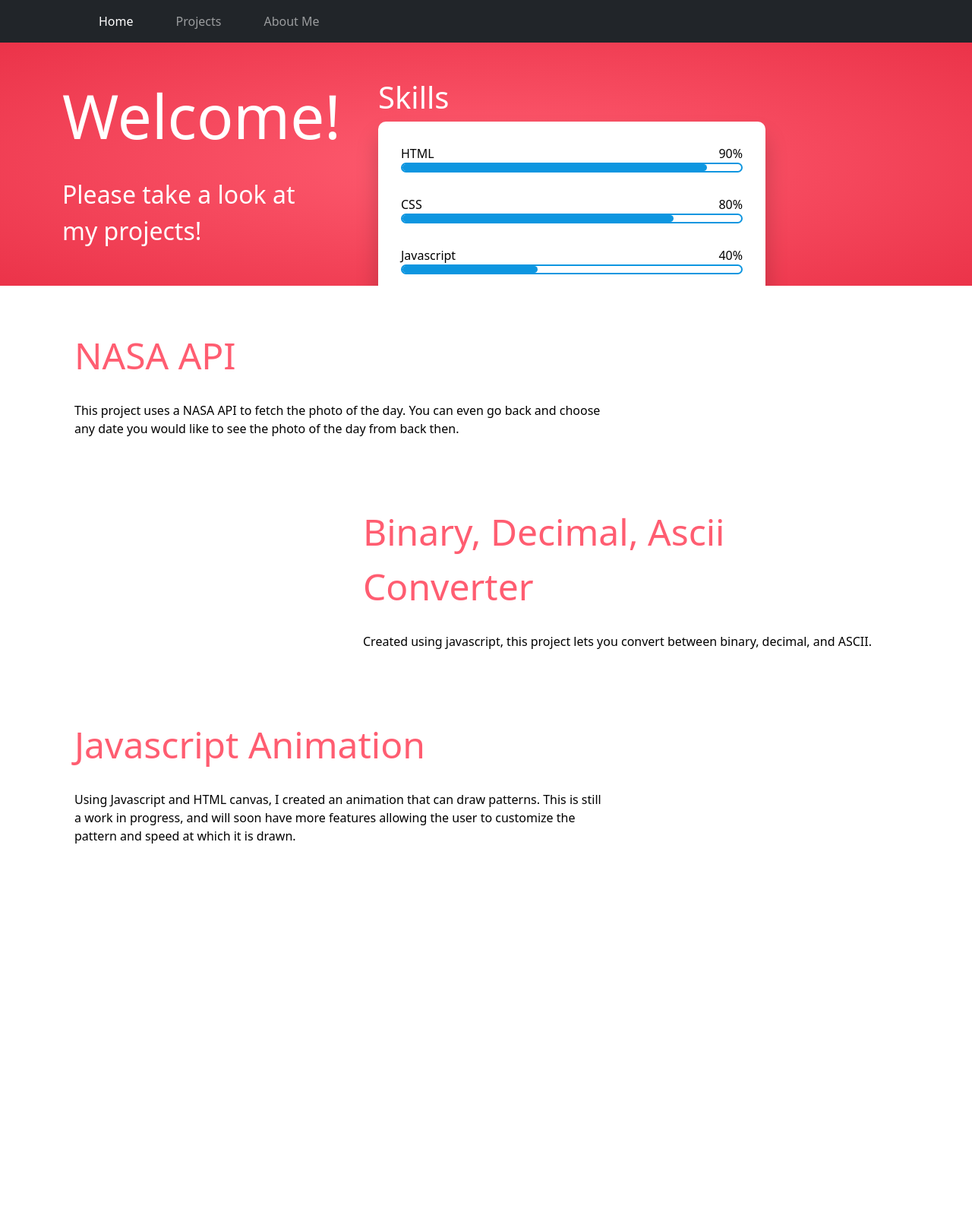
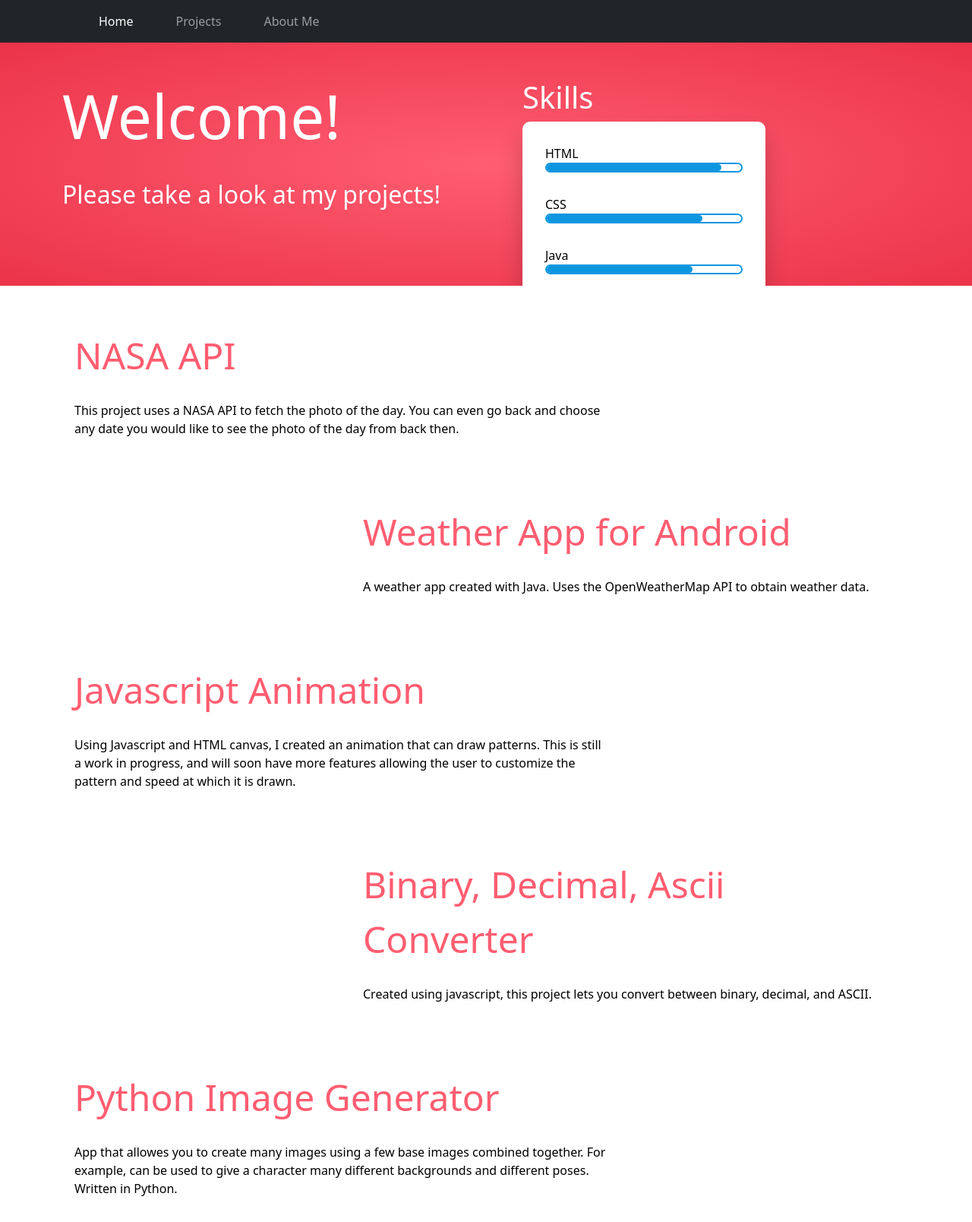
Before and after one commit to paulpetelski/Portfolio-Website, a plain HTML site: page index.html in a window 1280 px wide. Shown: the whole page at 76% size. Before the commit the page ends 1144 px from the top, so only its background shows below. Drawn offline with nearby package versions, Linux system fonts and the light colour scheme.

Commit message:
add project

```diff
--- a/index.html
+++ b/index.html
@@ -28,17 +28,16 @@
             <section class="overflow-hidden pt-5 banner">
                 <div class="container">
                     <div class="row">
-                        <div class="col-4">
+                        <div class="col-6">
                             <h1 class=" display-1">Welcome!</h1>
                             <p class="desc pt-4">Please take a look at my projects!</p>
                         </div>
-                        <div class="col-6 ps-5">
+                        <div class="col-4 ps-5">
                             <h1>Skills</h1>
                                 <div class="box">
                                     <div class="skills">
                                         <div class="details">
                                             <span>HTML</span>
-                                            <span>90%</span>
                                         </div>
                                         <div class="bar">
                                             <div id="html-bar"></div>
@@ -48,7 +47,6 @@
                                     <div class="skills">
                                         <div class="details">
                                             <span>CSS</span>
-                                            <span>80%</span>
                                         </div>
                                         <div class="bar">
                                             <div id="css-bar"></div>
@@ -57,18 +55,7 @@
 
                                     <div class="skills">
                                         <div class="details">
-                                            <span>Javascript</span>
-                                            <span>40%</span>
-                                        </div>
-                                        <div class="bar">
-                                            <div id="javascript-bar"></div>
-                                        </div>
-                                    </div>
-
-                                    <div class="skills">
-                                        <div class="details">
                                             <span>Java</span>
-                                            <span>75%</span>
                                         </div>
                                         <div class="bar">
                                             <div id="java-bar"></div>
@@ -78,10 +65,18 @@
                                     <div class="skills">
                                         <div class="details">
                                             <span>Python</span>
-                                            <span>75%</span>
                                         </div>
                                         <div class="bar">
                                             <div id="python-bar"></div>
+                                        </div>
+                                    </div>
+
+                                    <div class="skills">
+                                        <div class="details">
+                                            <span>Javascript</span>
+                                        </div>
+                                        <div class="bar">
+                                            <div id="javascript-bar"></div>
                                         </div>
                                     </div>
                                 </div>
@@ -103,8 +98,8 @@
             </div>
             <div class="row justify-content-end mt-5">
                 <div class="col-lg-8 borderAround">
-                    <a class="selection-menu nav-link" href="converter/converter.html">Binary, Decimal, Ascii Converter</a>
-                    <p class="textColor p-3">Created using javascript, this project lets you convert between binary, decimal, and ASCII.</p>
+                    <a class="selection-menu nav-link" href="https://github.com/paulpetelski/android-weather-app">Weather App for Android</a>
+                    <p class="textColor p-3">A weather app created with Java. Uses the OpenWeatherMap API to obtain weather data.</p>
                 </div>
             </div>
             <div class="row justify-content-start mt-5">
@@ -115,6 +110,22 @@
                         </p>
                 </div>
             </div>
+            <div class="row justify-content-end mt-5">
+                <div class="col-lg-8 borderAround">
+                    <a class="selection-menu nav-link" href="converter/converter.html">Binary, Decimal, Ascii Converter</a>
+                    <p class="textColor p-3">Created using javascript, this project lets you convert between binary, decimal, and ASCII.</p>
+                </div>
+            </div>
+            <div class="row justify-content-start mt-5">
+                <div class="col-lg-8 borderAround">
+                        <a class="selection-menu nav-link" href="javascript-game/game-index.html">Python Image Generator</a>
+                        <p class="textColor p-3">App that allowes you to create many images using a few base images combined together. For example,
+                            can be used to give a character many different backgrounds and different poses. Written in Python.</p>
+                </div>
+            </div>
+
+
+
         </div>
 
         <script src="home-script.js"></script>
--- a/style.css
+++ b/style.css
@@ -114,7 +114,7 @@ img{
 
 @keyframes javascript-fill{
   100%{
-    width:40%;
+    width:50%;
   }
 }
 
```
